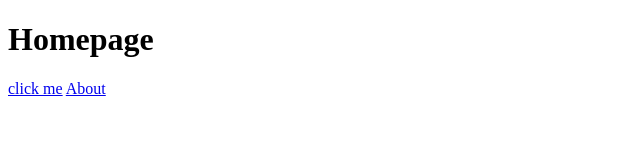
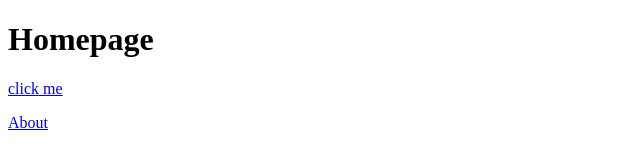
Before and after one commit to susicm/odin-links-and-images, a plain HTML site: page index.html in a window 1280 px wide. Shown: the whole page, without its empty margins (0-640 px from the left). Drawn offline with Linux system fonts and the light colour scheme.

Commit message:
Creación de parrafos.

```diff
--- a/index.html
+++ b/index.html
@@ -8,8 +8,8 @@
 </head>
 <body>
     <h1>Homepage</h1>
-    <a href="https://www.theodinproject.com/about">click me</a>
-    <a href="about.html">About</a>
+    <p><a href="https://www.theodinproject.com/about">click me</a></p>
+    <p><a href="about.html">About</a></p>
 
 </body>
 </html>
```
